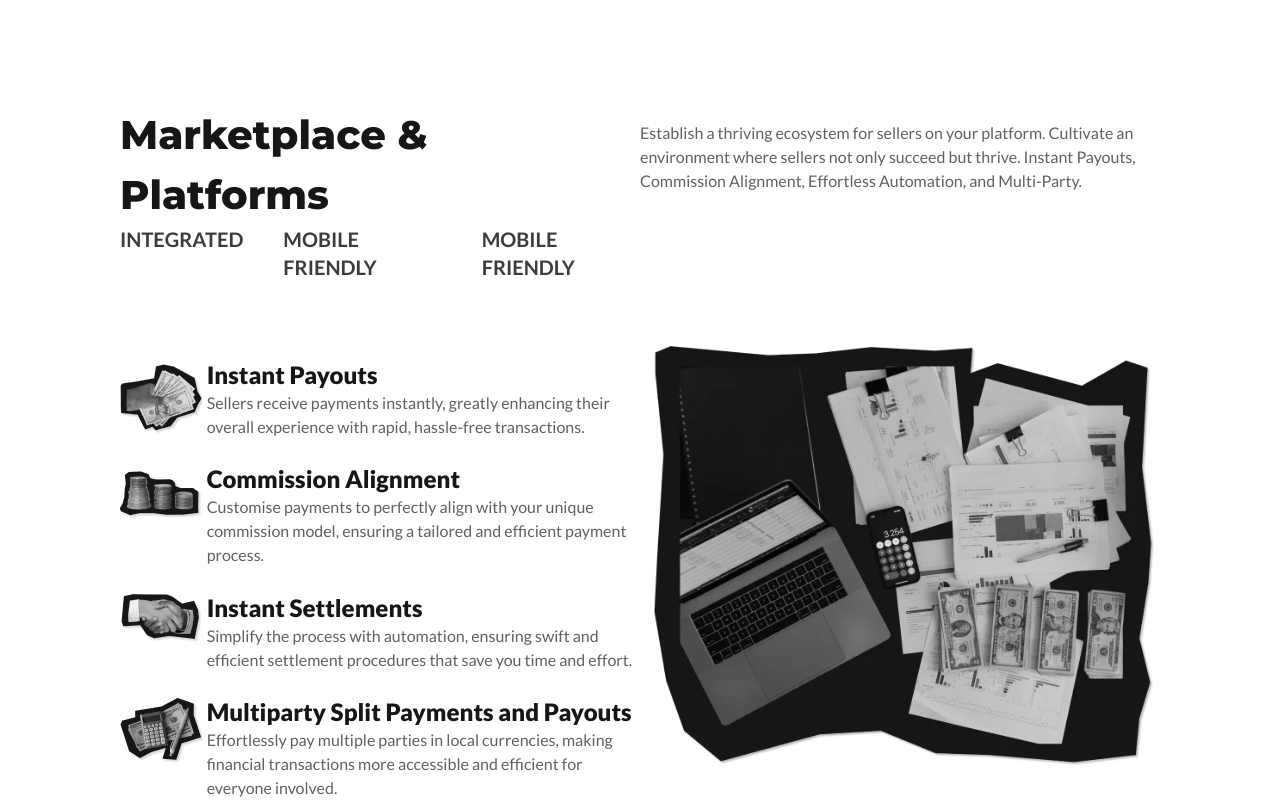
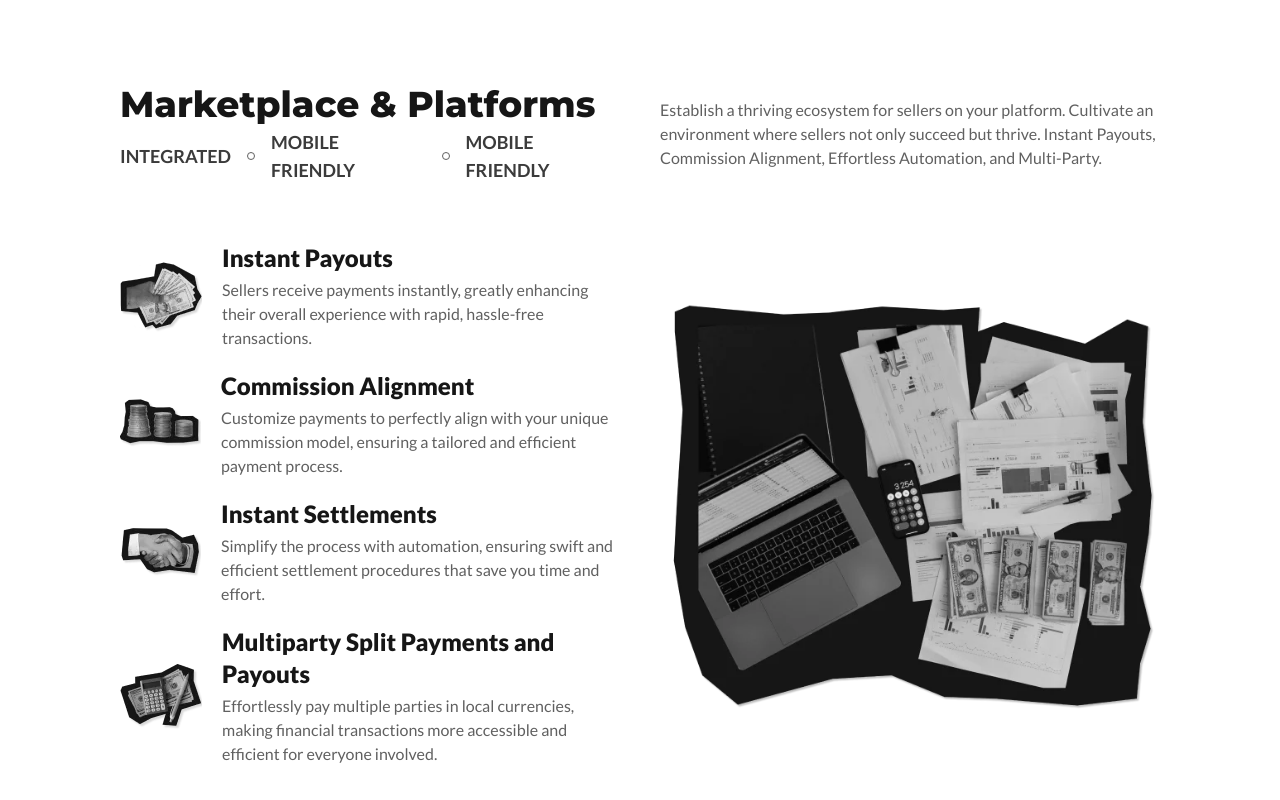
Before and after one commit to arshaan-abh/payments-landing, a Next.js app: page / in a window 1280 px wide. Shown: the part 2520-3320 px from the top of the page. Built offline with nearby package versions, Linux system fonts and the light colour scheme.

Commit message:
Add new section and fix other section's layouts

```diff
--- /dev/null
+++ b/app/_components/features-three/index.tsx
@@ -0,0 +1,70 @@
+import React, { FC } from "react";
+import bigPicture from "public/WhatsApp Image 2023-10-20 at 14.03 3.webp";
+import Image from "next/image";
+import { StaticImport } from "next/dist/shared/lib/get-img-props";
+import smallPictureOne from "public/hand-holding-100-dollar-bill-concept-receiving-salary-income-concept-counting4 1.webp";
+import smallPictureTwo from "public/decreasing-piles-coin-money-with-arrow44 1.webp";
+import smallPictureThree from "public/pexels-antoni-shkraba-production-88375101 2.webp";
+import smallPictureFour from "public/vardan-papikyan-3Q4H1BQAvVo-unsplash1 1.webp";
+import { Card } from "../features-two";
+
+function FeatureThree() {
+	return (
+		<div className="w-full h-full justify-evenly px-10 lg:px-20 xl:px-30 xl:max-w-screen-1.5xl flex flex-col">
+			<div className="flex justify-between items-center gap-10">
+				<div className="w-1/2 flex flex-col gap-1">
+					<div className="text-primary text-4xl font-extrabold font-montserrat">
+						Marketplace & Platforms
+					</div>
+					<div className="flex gap-4 items-center">
+						<div className="font-lato text-gray-100 text-lg font-semibold uppercase">
+							Integrated
+						</div>
+						<div className="w-2 h-2 shrink-0 border border-gray-200 rounded-full"></div>
+						<div className="font-lato text-gray-100 text-lg font-semibold uppercase">
+							Mobile Friendly
+						</div>
+						<div className="w-2 h-2 shrink-0 border border-gray-200 rounded-full"></div>
+						<div className="font-lato text-gray-100 text-lg font-semibold uppercase">
+							Mobile Friendly
+						</div>
+					</div>
+				</div>
+				<div className="w-1/2 text-gray-200 text-base font-medium font-lato">
+					Establish a thriving ecosystem for sellers on your platform. Cultivate
+					an environment where sellers not only succeed but thrive. Instant
+					Payouts, Commission Alignment, Effortless Automation, and Multi-Party.
+				</div>
+			</div>
+			<div className="flex gap-10">
+				<div className="w-1/2 flex flex-col justify-between gap-5">
+					<Card
+						image={smallPictureOne}
+						title="Instant Payouts"
+						supportingText="Sellers receive payments instantly, greatly enhancing their overall experience with rapid, hassle-free transactions."
+					/>
+					<Card
+						image={smallPictureTwo}
+						title="Commission Alignment"
+						supportingText="Customize payments to perfectly align with your unique commission model, ensuring a tailored and efficient payment process."
+					/>
+					<Card
+						image={smallPictureThree}
+						title="Instant Settlements"
+						supportingText="Simplify the process with automation, ensuring swift and efficient settlement procedures that save you time and effort."
+					/>
+					<Card
+						image={smallPictureFour}
+						title="Multiparty Split Payments and Payouts"
+						supportingText="Effortlessly pay multiple parties in local currencies, making financial transactions more accessible and efficient for everyone involved."
+					/>
+				</div>
+				<div className="w-1/2 flex items-center justify-center">
+					<Image src={bigPicture} alt="Big picture" />
+				</div>
+			</div>
+		</div>
+	);
+}
+
+export default FeatureThree;
--- a/app/_components/features-two/index.tsx
+++ b/app/_components/features-two/index.tsx
@@ -75,9 +75,9 @@ interface CardProps {
 	supportingText: string;
 }
 
-const Card: FC<CardProps> = ({ image, title, supportingText }) => {
+export const Card: FC<CardProps> = ({ image, title, supportingText }) => {
 	return (
-		<div className="flex gap-5">
+		<div className="flex gap-5 items-center">
 			<Image src={image} alt="Small picture" />
 			<div className="flex flex-col gap-1">
 				<div className="font-lato font-extrabold text-2xl text-primary">
--- a/app/_components/features3/index.tsx
+++ /dev/null
@@ -1,106 +0,0 @@
-import Image from "next/image";
-import React from "react";
-import Payment from "../../../public/WhatsApp Image 2023-10-20 at 14.03 3.webp";
-import Flexible from "../../../public/hand-holding-100-dollar-bill-concept-receiving-salary-income-concept-counting4 1.webp";
-import POS from "../../../public/decreasing-piles-coin-money-with-arrow44 1.webp";
-import Phone from "../../../public/pexels-antoni-shkraba-production-88375101 2.webp";
-import Qr from "../../../public/vardan-papikyan-3Q4H1BQAvVo-unsplash1 1.webp";
-
-function Feature3() {
-	return (
-		<div className="flex justify-center h-full">
-			<div className="grid grid-cols-12 max-w-[1440px] px-[120px]">
-				<div className="col-span-12 grid grid-cols-12 pt-20 pb-10">
-					<div className="col-span-6">
-						<h2 className="text-primary font-mono font-extrabold text-[40px]">
-							Marketplace & Platforms
-						</h2>
-						<div className="flex">
-							<h3 className="text-gray-100 text-xl font-bold">INTEGRATED</h3>
-							<h3 className="text-gray-100 text-xl font-bold mx-10">
-								MOBILE FRIENDLY
-							</h3>
-							<h3 className="text-gray-100 text-xl font-bold">
-								MOBILE FRIENDLY
-							</h3>
-						</div>
-					</div>
-					<div className="col-span-6 pt-4">
-						<p className="text-gray-200 font-normal text-base">
-							Establish a thriving ecosystem for sellers on your platform.
-							Cultivate an environment where sellers not only succeed but
-							thrive. Instant Payouts, Commission Alignment, Effortless
-							Automation, and Multi-Party.
-						</p>
-					</div>
-				</div>
-
-				<div className="col-span-6 flex flex-col justify-evenly">
-					<div className="grid grid-cols-6">
-						<div className="col-span-1">
-							<Image src={Flexible} alt="flexible" />
-						</div>
-						<div className="col-span-5 flex flex-col justify-center">
-							<h3 className="text-2xl text-primary font-black">
-								Instant Payouts
-							</h3>
-							<p className="font-normal text-base text-gray-200">
-								Sellers receive payments instantly, greatly enhancing their
-								overall experience with rapid, hassle-free transactions.
-							</p>
-						</div>
-					</div>
-					<div className="grid grid-cols-6">
-						<div className="col-span-1">
-							<Image src={POS} alt="POS" />
-						</div>
-						<div className="col-span-5 flex flex-col justify-center">
-							<h3 className="text-2xl text-primary font-black">
-								Commission Alignment
-							</h3>
-							<p className="font-normal text-base text-gray-200">
-								Customise payments to perfectly align with your unique
-								commission model, ensuring a tailored and efficient payment
-								process.
-							</p>
-						</div>
-					</div>
-					<div className="grid grid-cols-6">
-						<div className="col-span-1">
-							<Image src={Phone} alt="Phone" />
-						</div>
-						<div className="col-span-5 flex flex-col justify-center">
-							<h3 className="text-2xl text-primary font-black">
-								Instant Settlements
-							</h3>
-							<p className="font-normal text-base text-gray-200">
-								Simplify the process with automation, ensuring swift and
-								efficient settlement procedures that save you time and effort.
-							</p>
-						</div>
-					</div>
-					<div className="grid grid-cols-6">
-						<div className="col-span-1">
-							<Image src={Qr} alt="Qr" />
-						</div>
-						<div className="col-span-5 flex flex-col justify-center">
-							<h3 className="text-2xl text-primary font-black">
-								Multiparty Split Payments and Payouts
-							</h3>
-							<p className="font-normal text-base text-gray-200">
-								Effortlessly pay multiple parties in local currencies, making
-								financial transactions more accessible and efficient for
-								everyone involved.
-							</p>
-						</div>
-					</div>
-				</div>
-				<div className="col-span-6 mb-10">
-					<Image src={Payment} alt="payment" />
-				</div>
-			</div>
-		</div>
-	);
-}
-
-export default Feature3;
--- a/app/page.tsx
+++ b/app/page.tsx
@@ -4,7 +4,7 @@ import FeatureOne from "./_components/features-one";
 import Form from "./_components/form";
 import Footer from "./_components/footer";
 import FeatureTwo from "./_components/features-two";
-import Feature3 from "./_components/features3";
+import FeatureThree from "./_components/features-three";
 import Feature4 from "./_components/features4";
 import Feature5 from "./_components/features5";
 import Feature6 from "./_components/features6";
@@ -43,28 +43,52 @@ export default function Home() {
 			>
 				<FeatureTwo />
 			</section>
-			<section className="h-screen min-h-fit overflow-hidden">
-				<Feature3 />
+			<section
+				id="feature-three"
+				className="h-screen min-h-fit flex flex-col items-center overflow-hidden"
+			>
+				<FeatureThree />
 			</section>
-			<section className="h-screen min-h-fit overflow-hidden">
+			<section
+				id="feature-four"
+				className="h-screen min-h-fit flex flex-col items-center overflow-hidden"
+			>
 				<Feature4 />
 			</section>
-			<section className="h-screen min-h-fit overflow-hidden">
+			<section
+				id="feature-five"
+				className="h-screen min-h-fit flex flex-col items-center overflow-hidden"
+			>
 				<Feature5 />
 			</section>
-			<section className="h-screen min-h-fit overflow-hidden">
+			<section
+				id="feature-six"
+				className="h-screen min-h-fit flex flex-col items-center overflow-hidden"
+			>
 				<Feature6 />
 			</section>
-			<section className="h-screen min-h-fit overflow-hidden">
+			<section
+				id="feature-seven"
+				className="h-screen min-h-fit flex flex-col items-center overflow-hidden"
+			>
 				<Feature7 />
 			</section>
-			<section className="h-screen min-h-fit overflow-hidden">
+			<section
+				id="feature-eight"
+				className="h-screen min-h-fit flex flex-col items-center overflow-hidden"
+			>
 				<FaqSection />
 			</section>
-			<section className="h-screen min-h-fit overflow-hidden">
+			<section
+				id="feature-nine"
+				className="h-screen min-h-fit flex flex-col items-center overflow-hidden"
+			>
 				<Form />
 			</section>
-			<section className="h-screen min-h-fit overflow-hidden">
+			<section
+				id="feature-ten"
+				className="h-screen min-h-fit flex flex-col items-center overflow-hidden"
+			>
 				<Footer />
 			</section>
 			<Menu />
```
